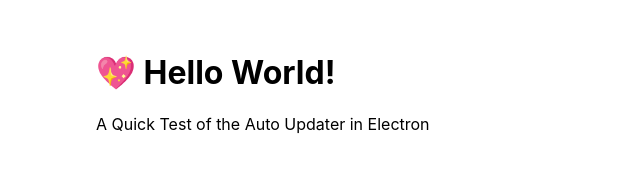
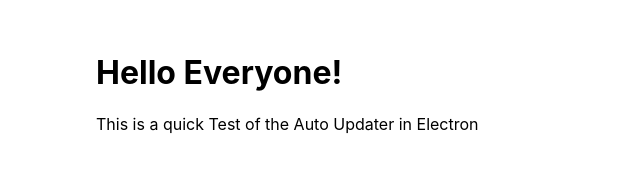
Before and after one commit to jonathgh/auto-updater-test, an Electron app: page src/index.html in a window 800 px wide. Shown: the whole page, without its empty margins (0-640 px from the left). Drawn offline with Linux system fonts and the light colour scheme; no server answers.

Commit message:
changed version number to 1.1.0

```diff
--- a/package.json
+++ b/package.json
@@ -1,7 +1,7 @@
 {
   "name": "auto-update-example",
   "productName": "auto-update-example",
-  "version": "1.0.0",
+  "version": "1.1.0",
   "description": "Application description",
   "repository": "https://github.com/jonathgh/auto-updater-test",
   "main": "src/index.js",
--- a/src/index.html
+++ b/src/index.html
@@ -6,8 +6,8 @@
     <link rel="stylesheet" href="index.css" />
   </head>
   <body>
-    <h1>💖 Hello World!</h1>
-    <p>A Quick Test of the Auto Updater in Electron</p>
+    <h1>Hello Everyone!</h1>
+    <p>This is a quick Test of the Auto Updater in Electron</p>
     <p id="version"></p>
     <script>
       const { ipcRenderer } = require('electron');
```
